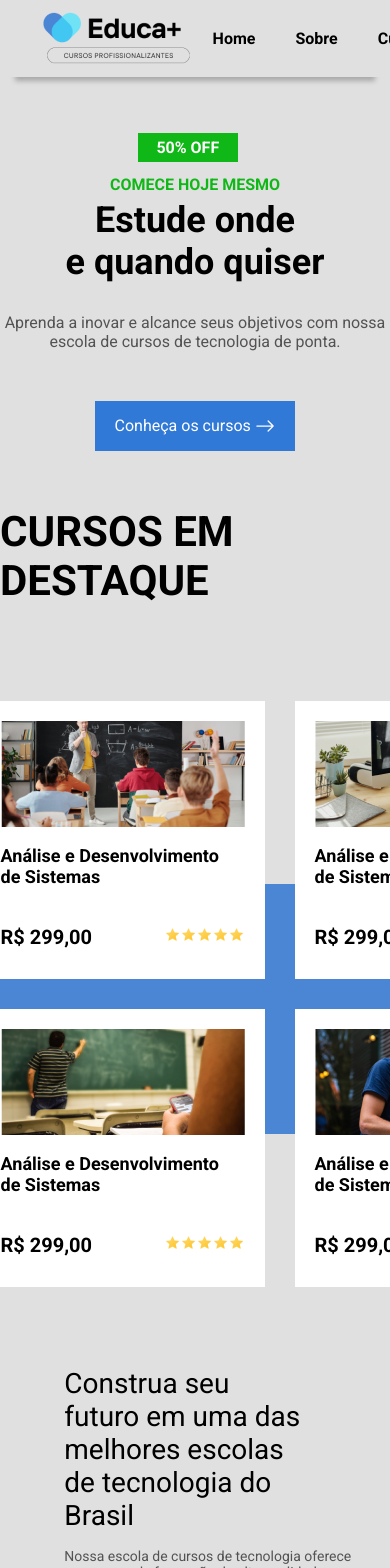
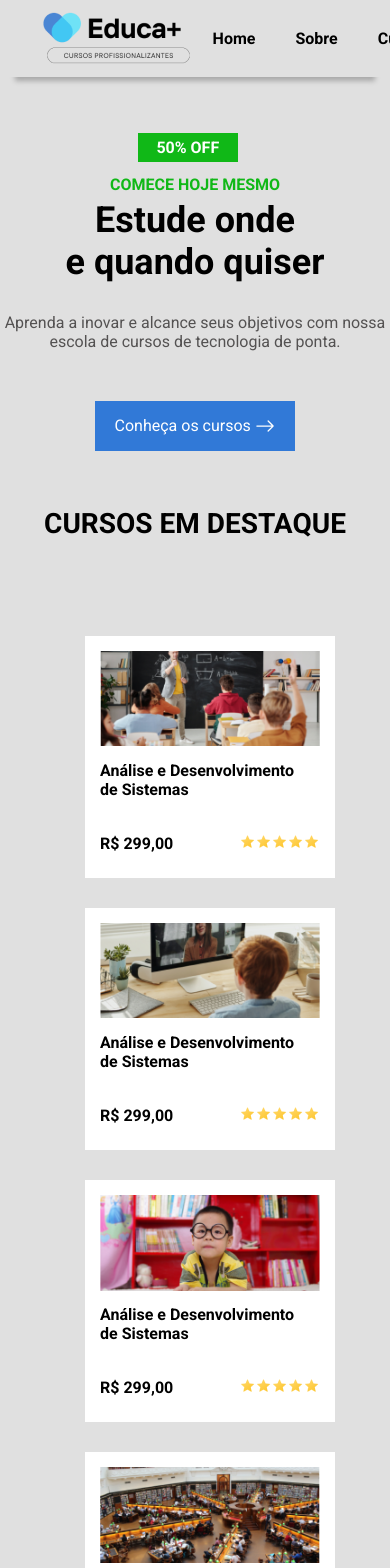
Before and after one commit to belloLucas/educamais, a React (Vite) app: page / in a window 390 px wide. Shown: the top 1568 px of the page. Built offline with nearby package versions, Linux system fonts and the light colour scheme.

Commit message:
feat: Courses section now responsive

```diff
--- a/src/components/main/styles/courses.css
+++ b/src/components/main/styles/courses.css
@@ -66,3 +66,59 @@ main .main-title {
 .box:hover {
   transform: scale(1.1);
 }
+
+@media (max-width: 1200px) {
+  main {
+    overflow-x: visible;
+  }
+
+  .courses-section {
+    max-width: 100%;
+  }
+
+  .courses {
+    margin-left: 30px;
+    grid-template-columns: 1fr 1fr;
+  }
+}
+
+@media (max-width: 991px) {
+  .bg-color {
+    display: none;
+  }
+}
+
+@media (max-width: 730px) {
+  main .main-title {
+    font-size: 28px;
+    text-align: center;
+  }
+
+  .bg-color {
+    display: none;
+  }
+
+  .courses {
+    grid-template-columns: 1fr;
+  }
+}
+
+@media (max-width: 450px) {
+  main .main-title {
+    font-size: 28px;
+  }
+
+  .box {
+    gap: 0.3rem;
+    max-width: 250px;
+    padding: 15px;
+  }
+
+  .box .title {
+    font-size: 16px;
+  }
+
+  .box .lower-itens h4 {
+    font-size: 16px;
+  }
+}
```
